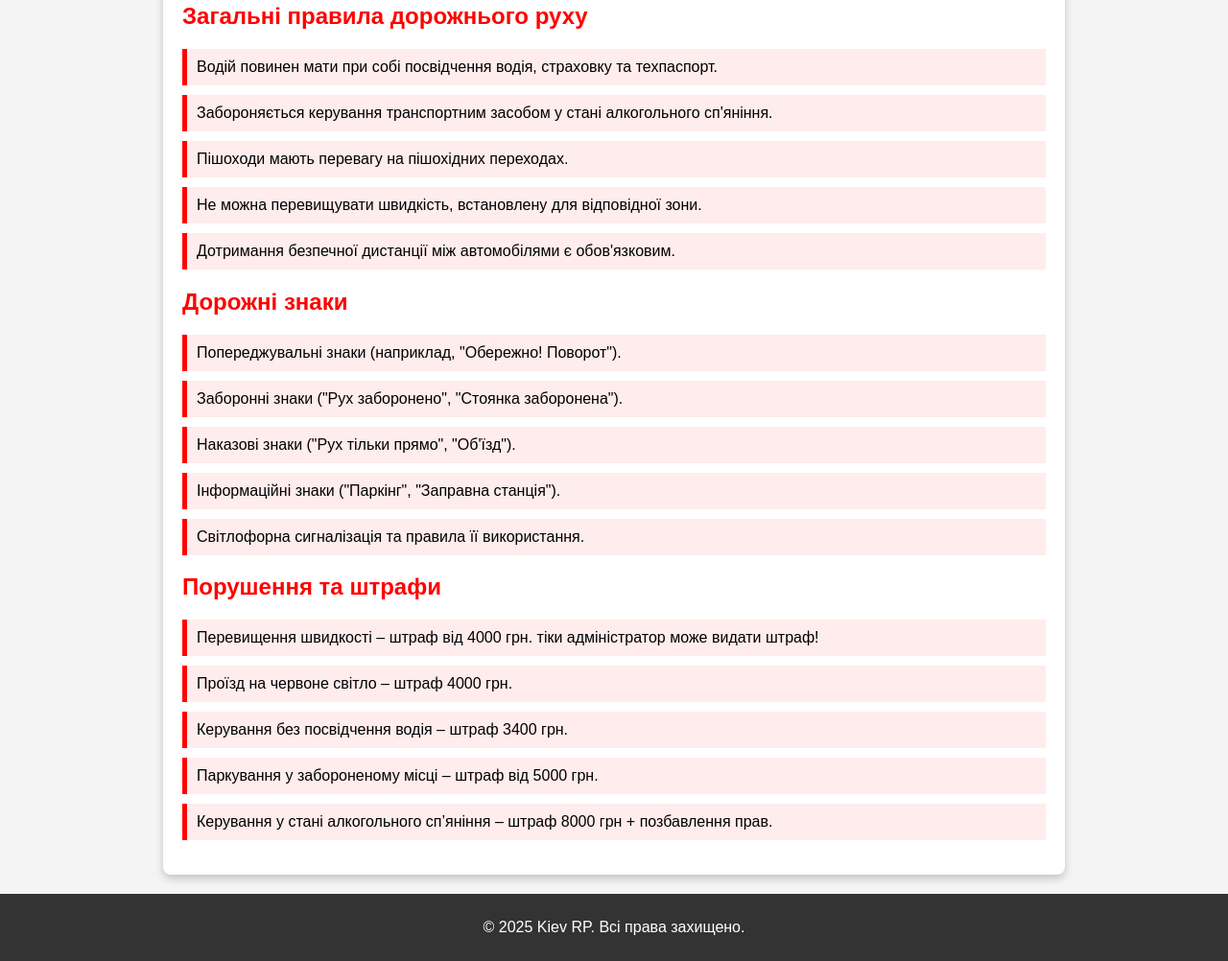
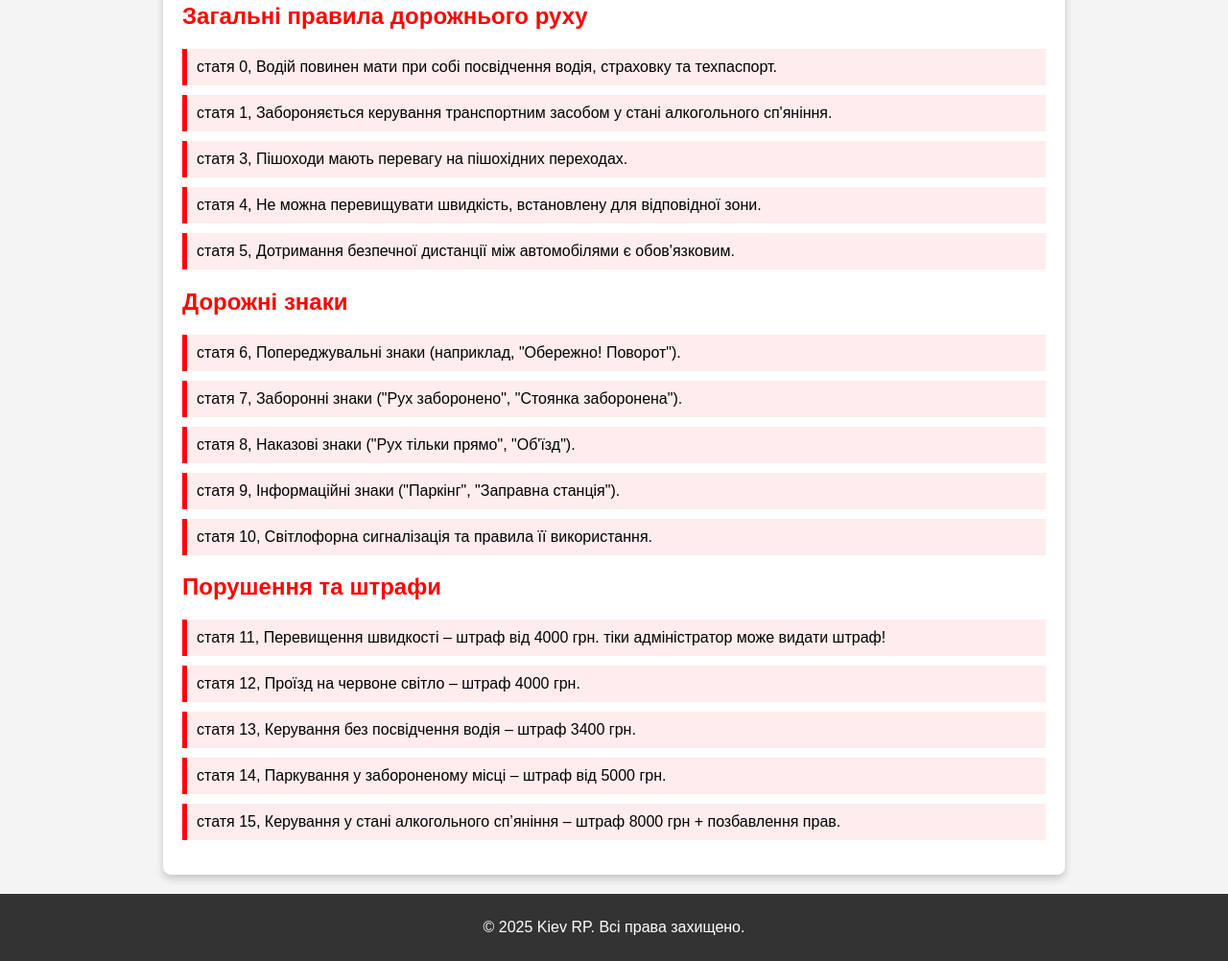
Before and after one commit to Gitler7/LICENZIU, a plain HTML site: page index.html in a window 1280 px wide. Shown: the part 252-1254 px from the top of the page at 96% size. Drawn offline with Linux system fonts and the light colour scheme.

Commit message:
Update index.html

```diff
--- a/index.html
+++ b/index.html
@@ -78,7 +78,7 @@
 <body>
 
 <header>
-    <h1>Правила дорожнього руху серверу Kiev Rp (ПДР)</h1>
+    <h1>Правила дорожнього руху (ПДР)</h1>
     <p>Офіційні правила для безпечного пересування</p>
 </header>
 
@@ -93,33 +93,33 @@
     <section id="basic" class="rules">
         <h2>Загальні правила дорожнього руху</h2>
         <ul>
-            <li>Водій повинен мати при собі посвідчення водія, страховку та техпаспорт.</li>
-            <li>Забороняється керування транспортним засобом у стані алкогольного сп'яніння.</li>
-            <li>Пішоходи мають перевагу на пішохідних переходах.</li>
-            <li>Не можна перевищувати швидкість, встановлену для відповідної зони.</li>
-            <li>Дотримання безпечної дистанції між автомобілями є обов'язковим.</li>
+            <li>статя 0, Водій повинен мати при собі посвідчення водія, страховку та техпаспорт.</li>
+            <li>статя 1, Забороняється керування транспортним засобом у стані алкогольного сп'яніння.</li>
+            <li>статя 3, Пішоходи мають перевагу на пішохідних переходах.</li>
+            <li>статя 4, Не можна перевищувати швидкість, встановлену для відповідної зони.</li>
+            <li>статя 5, Дотримання безпечної дистанції між автомобілями є обов'язковим.</li>
         </ul>
     </section>
 
     <section id="signs" class="rules">
         <h2>Дорожні знаки</h2>
         <ul>
-            <li>Попереджувальні знаки (наприклад, "Обережно! Поворот").</li>
-            <li>Заборонні знаки ("Рух заборонено", "Стоянка заборонена").</li>
-            <li>Наказові знаки ("Рух тільки прямо", "Об'їзд").</li>
-            <li>Інформаційні знаки ("Паркінг", "Заправна станція").</li>
-            <li>Світлофорна сигналізація та правила її використання.</li>
+            <li>статя 6, Попереджувальні знаки (наприклад, "Обережно! Поворот").</li>
+            <li>статя 7, Заборонні знаки ("Рух заборонено", "Стоянка заборонена").</li>
+            <li>статя 8, Наказові знаки ("Рух тільки прямо", "Об'їзд").</li>
+            <li>статя 9, Інформаційні знаки ("Паркінг", "Заправна станція").</li>
+            <li>статя 10, Світлофорна сигналізація та правила її використання.</li>
         </ul>
     </section>
 
     <section id="penalties" class="rules">
         <h2>Порушення та штрафи</h2>
         <ul>
-            <li>Перевищення швидкості – штраф від 4000 грн. тіки адміністратор може видати штраф!</li>
-            <li>Проїзд на червоне світло – штраф 4000 грн.</li>
-            <li>Керування без посвідчення водія – штраф 3400 грн.</li>
-            <li>Паркування у забороненому місці – штраф від 5000 грн.</li>
-            <li>Керування у стані алкогольного сп’яніння – штраф 8000 грн + позбавлення прав.</li>
+            <li>статя 11, Перевищення швидкості – штраф від 4000 грн. тіки адміністратор може видати штраф!</li>
+            <li>статя 12, Проїзд на червоне світло – штраф 4000 грн.</li>
+            <li>статя 13, Керування без посвідчення водія – штраф 3400 грн.</li>
+            <li>статя 14, Паркування у забороненому місці – штраф від 5000 грн.</li>
+            <li>статя 15, Керування у стані алкогольного сп’яніння – штраф 8000 грн + позбавлення прав.</li>
         </ul>
     </section>
 </div>
```
